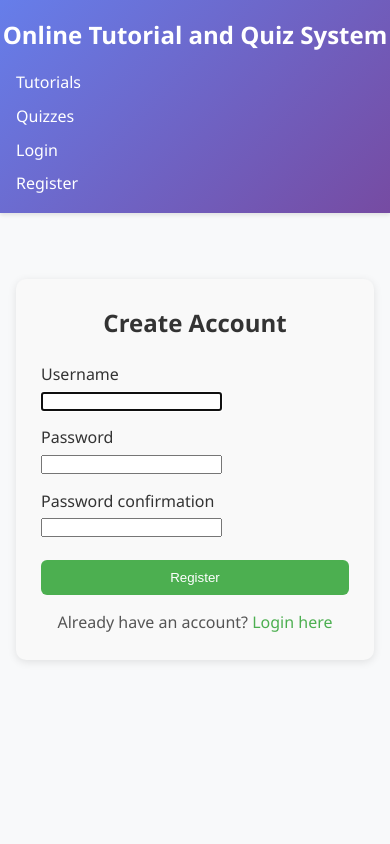
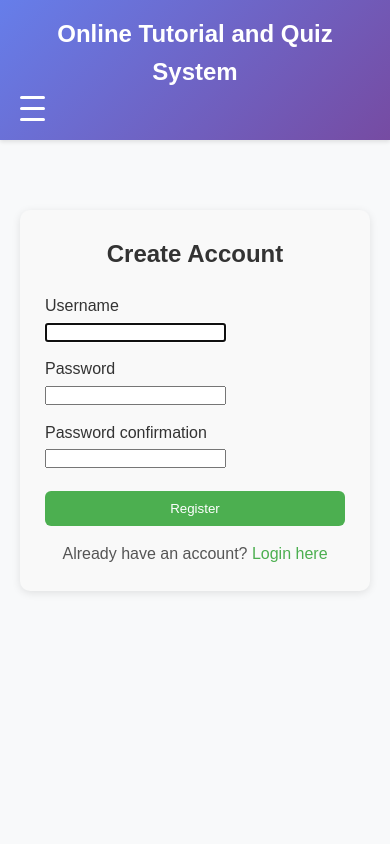
Before and after one commit to Shaaz29/Online-Tutorial-and-Quiz, a Django app: page /accounts/register/ in a window 390 px wide. Run offline with Django 4.2, Linux system fonts and the light colour scheme.

Commit message:
Enhance base.html with responsive design and menu
Added responsive styles and a hamburger menu for mobile navigation.

```diff
--- a/templates/base.html
+++ b/templates/base.html
@@ -6,22 +6,124 @@
     <meta name="viewport" content="width=device-width, initial-scale=1.0">
     <title>{% block title %}Online Tutorial and Quiz System{% endblock %}</title>
     <link rel="stylesheet" href="{% static 'css/style.css' %}?v=2">
+
+    <style>
+        body {
+            font-family: Arial, sans-serif;
+            margin: 0;
+            padding: 0;
+            background-color: #f8f9fa;
+        }
+
+        header {
+            background-color: #4CAF50;
+            color: white;
+            padding: 15px 20px;
+            display: flex;
+            justify-content: space-between;
+            align-items: center;
+            flex-wrap: wrap;
+        }
+
+        header h1 {
+            font-size: 1.5rem;
+            margin: 0;
+        }
+
+        nav ul {
+            list-style: none;
+            display: flex;
+            margin: 0;
+            padding: 0;
+        }
+
+        nav ul li {
+            margin-left: 15px;
+        }
+
+        nav ul li a {
+            text-decoration: none;
+            color: white;
+            padding: 8px 12px;
+            border-radius: 4px;
+        }
+
+        nav ul li a:hover {
+            background-color: #45a049;
+        }
+
+        /* Hamburger Button */
+        .menu-toggle {
+            display: none;
+            flex-direction: column;
+            cursor: pointer;
+        }
+
+        .menu-toggle span {
+            height: 3px;
+            width: 25px;
+            background-color: white;
+            margin: 4px 0;
+            border-radius: 2px;
+        }
+
+        @media (max-width: 768px) {
+            nav ul {
+                display: none;
+                flex-direction: column;
+                width: 100%;
+                background-color: #4CAF50;
+                margin-top: 10px;
+            }
+
+            nav ul.show {
+                display: flex;
+            }
+
+            .menu-toggle {
+                display: flex;
+            }
+
+            nav ul li {
+                margin: 10px 0;
+                text-align: center;
+            }
+        }
+
+        main {
+            padding: 20px;
+        }
+
+        .alert {
+            background-color: #fff3cd;
+            color: #856404;
+            padding: 10px;
+            border-radius: 4px;
+            margin-bottom: 15px;
+        }
+    </style>
 </head>
 <body>
     <header>
         <h1>Online Tutorial and Quiz System</h1>
+
+        <!-- Hamburger button -->
+        <div class="menu-toggle" id="menu-toggle">
+            <span></span>
+            <span></span>
+            <span></span>
+        </div>
+
         <nav>
-            <ul>
+            <ul id="nav-menu">
                 <li><a href="{% url 'tutorials:tutorial_list' %}">Tutorials</a></li>
                 <li><a href="{% url 'quizzes:quiz_list' %}">Quizzes</a></li>
                 {% if user.is_authenticated %}
                     <li>
-    <a href="{% url 'accounts:logout' %}"
-       onclick="return confirm('Are you sure you want to log out?');">
-       Logout ({{ user.username }})
-    </a>
-</li>
-
+                        <a href="{% url 'accounts:logout' %}" onclick="return confirm('Are you sure you want to log out?');">
+                            Logout ({{ user.username }})
+                        </a>
+                    </li>
                 {% else %}
                     <li><a href="{% url 'accounts:login' %}">Login</a></li>
                     <li><a href="{% url 'accounts:register' %}">Register</a></li>
@@ -43,6 +145,11 @@
         {% endblock %}
     </main>
 
-    <script src="{% static 'js/main.js' %}"></script>
+    <script>
+        // Toggle menu on mobile
+        document.getElementById('menu-toggle').addEventListener('click', function() {
+            document.getElementById('nav-menu').classList.toggle('show');
+        });
+    </script>
 </body>
 </html>
```
